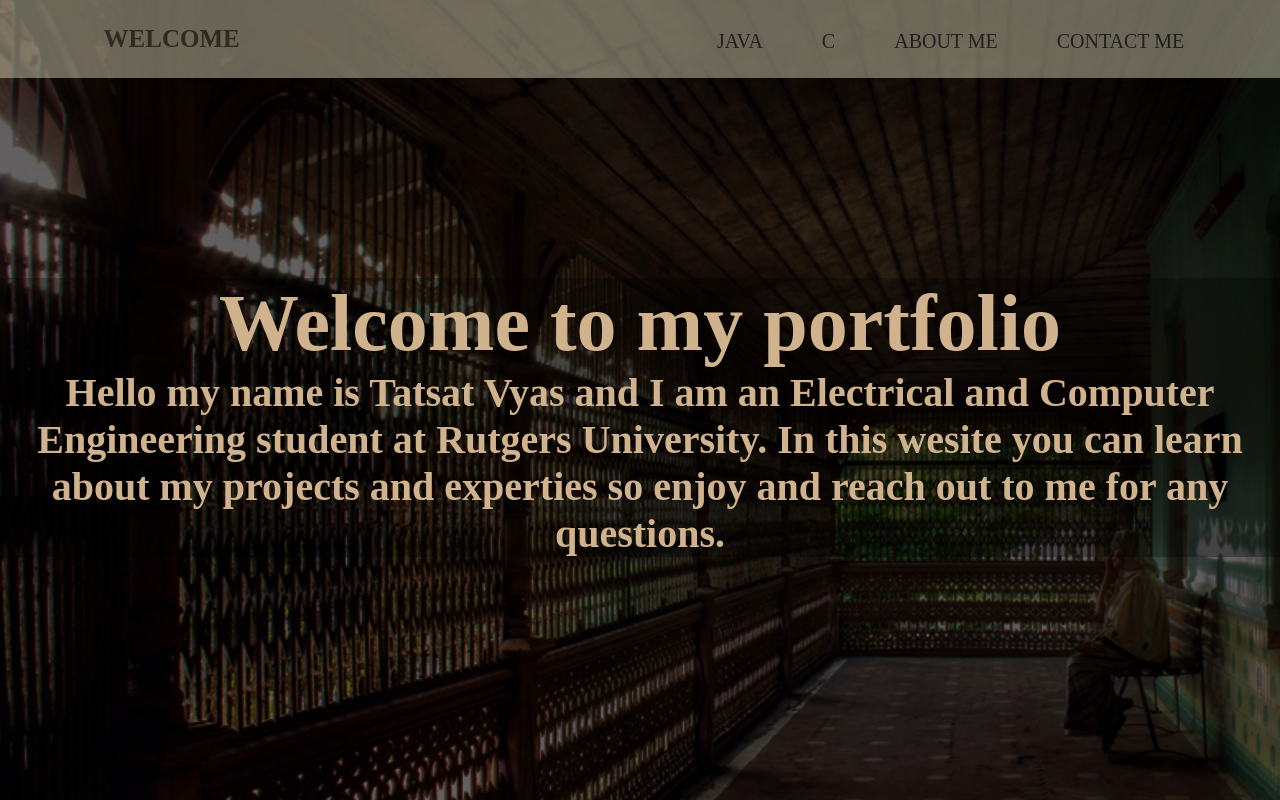
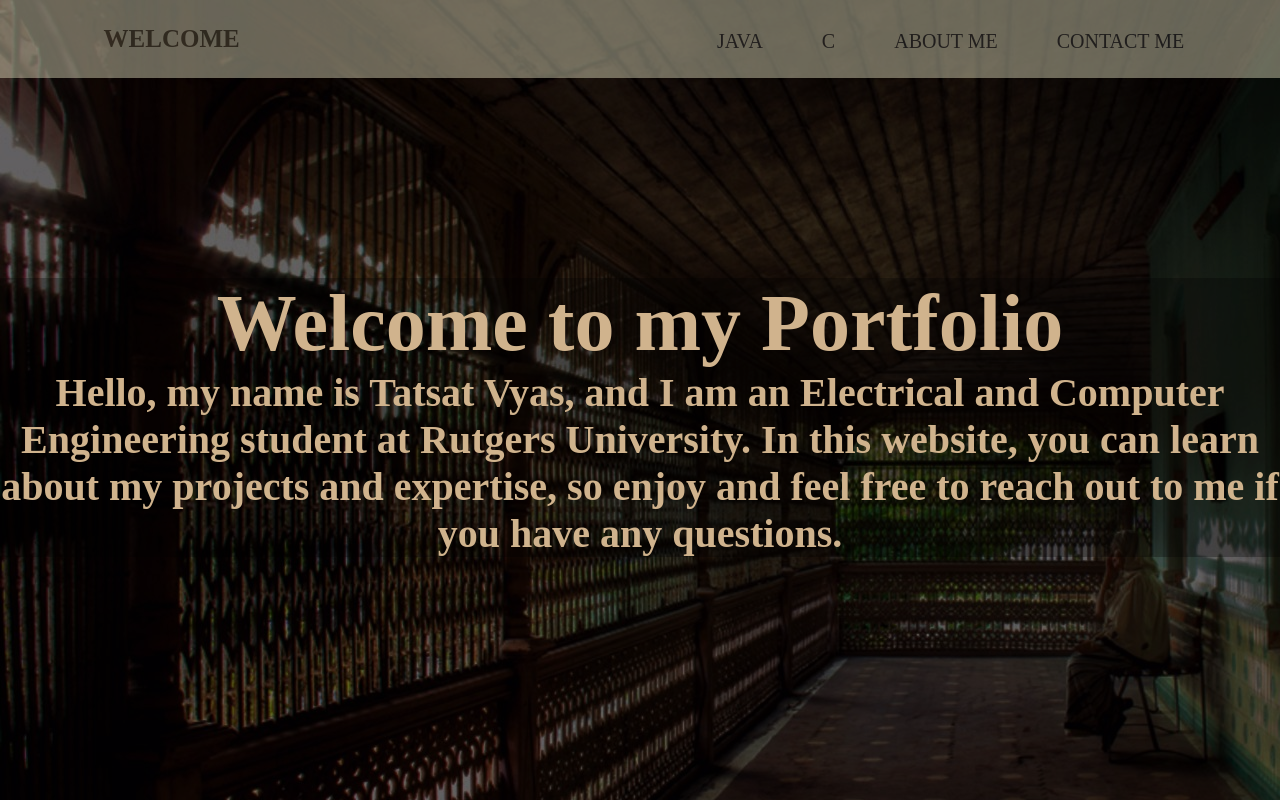
Before and after one commit to TatsatVyas1998/mywebsite, a plain HTML site: page index.html in a window 1280 px wide. Drawn offline with Linux system fonts and the light colour scheme.

Commit message:
minor corrections

```diff
--- a/index.html
+++ b/index.html
@@ -34,9 +34,9 @@
 </div> -->
 <div id="maincontainer ">
 </div>
-<h1 id="main-title"> Welcome to my portfolio </h1>
-<div class="description-self"> <strong> Hello my name is Tatsat Vyas and I am an Electrical and Computer Engineering student at Rutgers University.
-In this wesite you can learn about my projects and experties so enjoy and reach out to me for any questions.</strong></div>
+<h1 id="main-title"> Welcome to my Portfolio </h1>
+<div class="description-self"> <strong> Hello, my name is Tatsat Vyas, and I am an Electrical and Computer Engineering student at Rutgers University.
+In this website, you can learn about my projects and expertise, so enjoy and feel free to reach out to me if you have any questions.</strong></div>
 
 <!--<button>
   <strong>java</strong>
```
